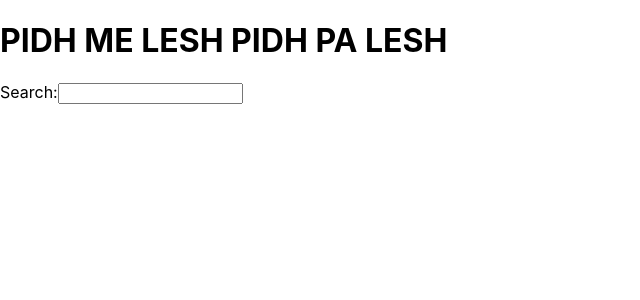
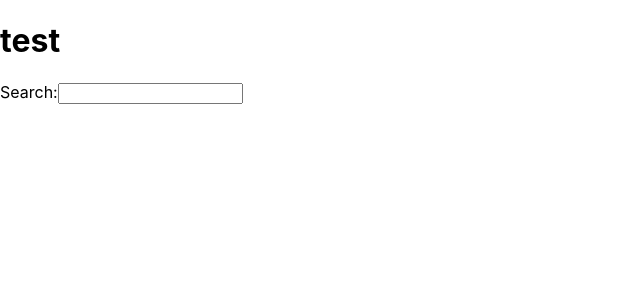
Before and after one commit to JuljoSh/serverless-api-viewer, a React (Create React App) app: page / in a window 1280 px wide. Shown: the top 300 px of the page, without its empty margins (0-640 px from the left). Built offline with nearby package versions, Linux system fonts and the light colour scheme.

Commit message:
Update App.js

```diff
--- a/src/App.js
+++ b/src/App.js
@@ -41,7 +41,7 @@ function ImageSearch() {
   return (
     <div>
       <form>
-    <h1>PIDH ME LESH PIDH PA LESH</h1>
+    <h1>test</h1>
         <label>
           Search:
           <input type="text" value={query} onChange={handleChange} />
```
